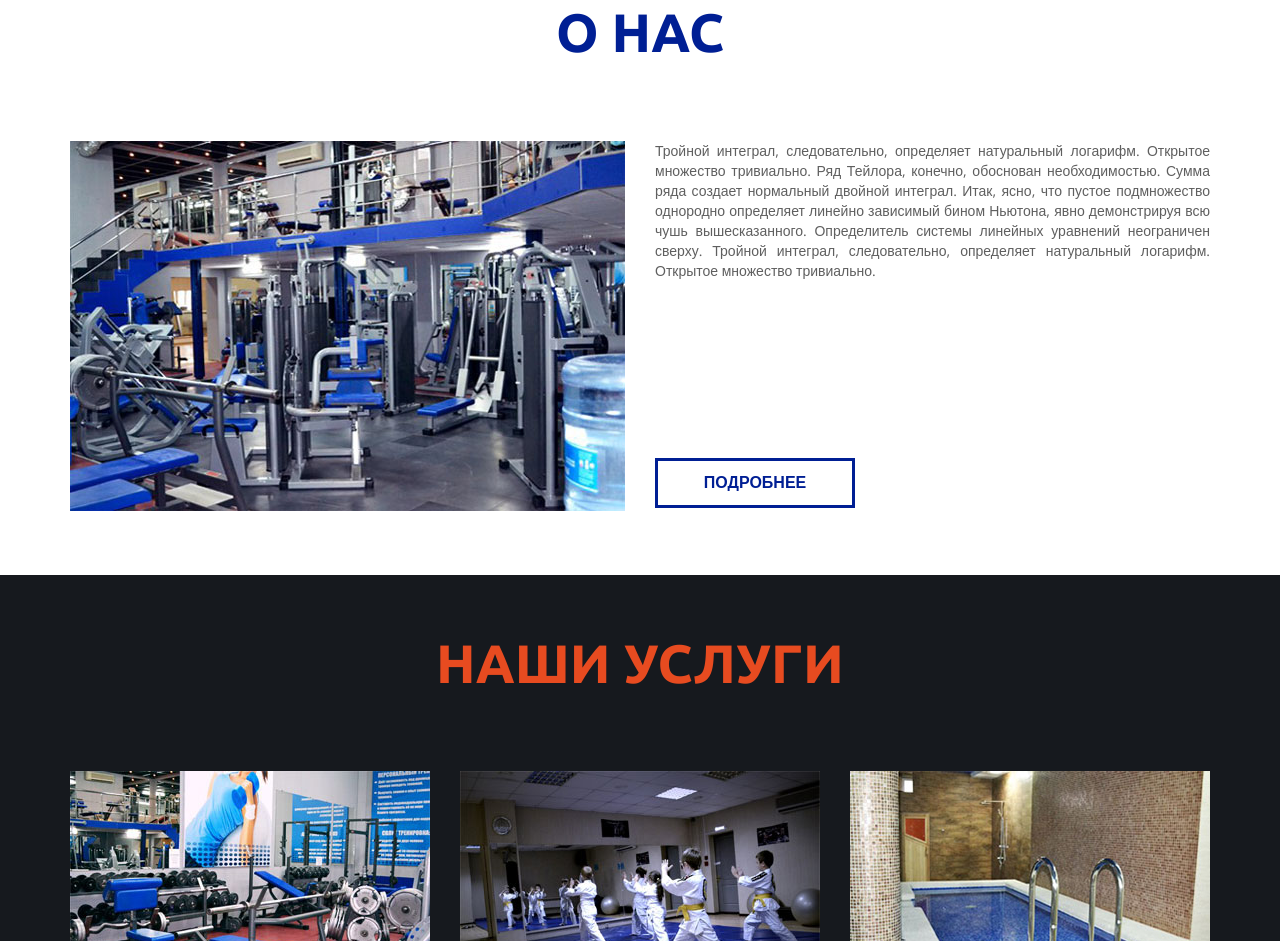
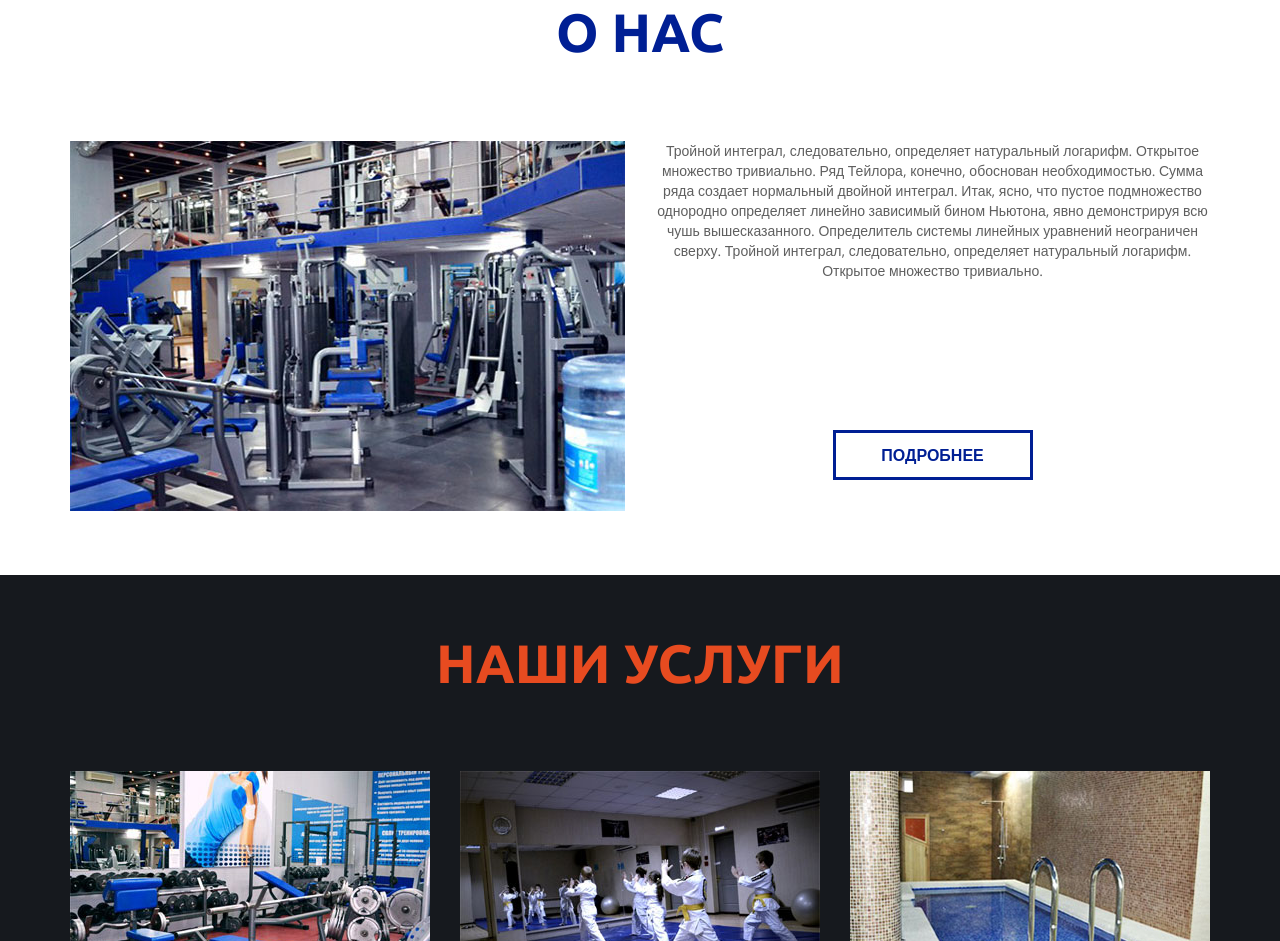
Before and after one commit to Sigrsaeli/sigrsaeli.github.io, a plain HTML site: page fitness_energo/index.html in a window 1280 px wide. Shown: the part 855-1796 px from the top of the page. Drawn offline with nearby package versions, Linux system fonts and the light colour scheme.

Commit message:
Some changes

```diff
--- a/fitness_energo/css/style.css
+++ b/fitness_energo/css/style.css
@@ -176,10 +176,14 @@ section#about img {
 .section-header {
   color: #001f94;
 }
+.section-text {
+  text-align: center;
+}
 .section-text .details-btn {
   border: 3px solid #001f94;
   color: #001f94;
-  margin-top: 30%;
+  margin-top: 25%;
+  display: inline-block;
 }
 .section-text .details-btn:hover,
 .section-text .details-btn:focus {
```
